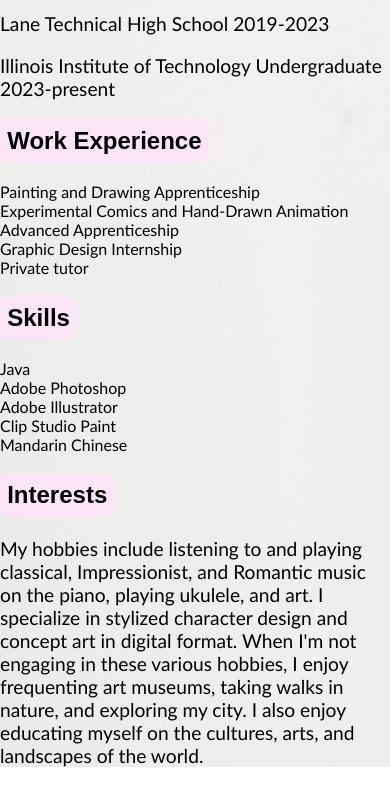
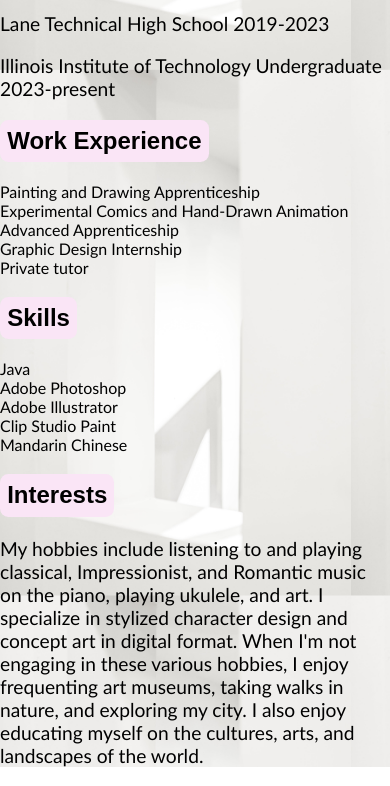
Before and after one commit to erxu04/project-3, a plain HTML site: page index.html in a window 390 px wide. Shown: the part 637-1423 px from the top of the page. Drawn offline with Linux system fonts and the light colour scheme; a web font is replaced by a local one.

Commit message:
change background image size

```diff
--- a/css/style.css
+++ b/css/style.css
@@ -134,6 +134,7 @@ img {
   .page-content{
     margin: 0;
     background-image: url('../images/media_query_bg.jpg');
+    background-size: 90%;
   }
 
   #navbar{
```
